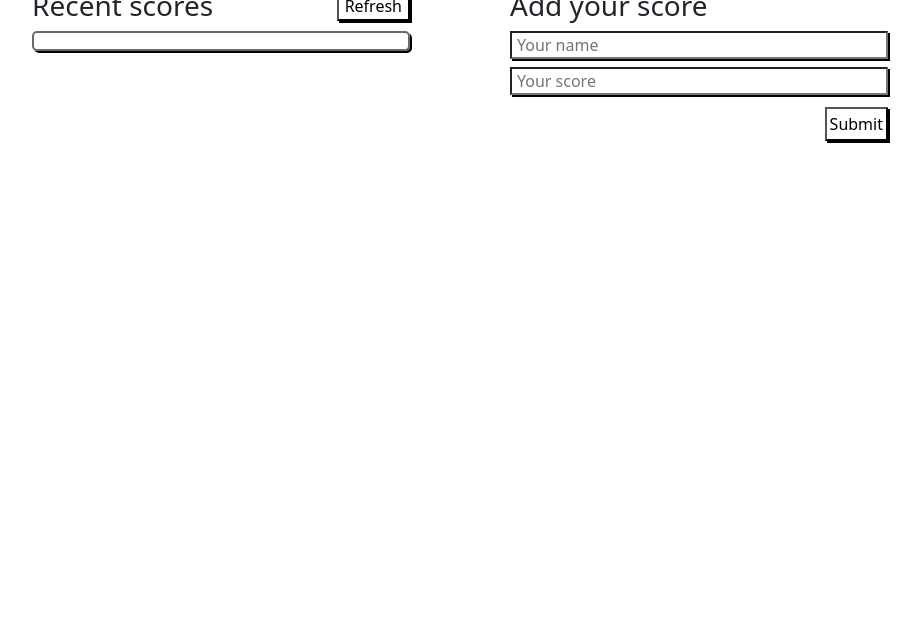
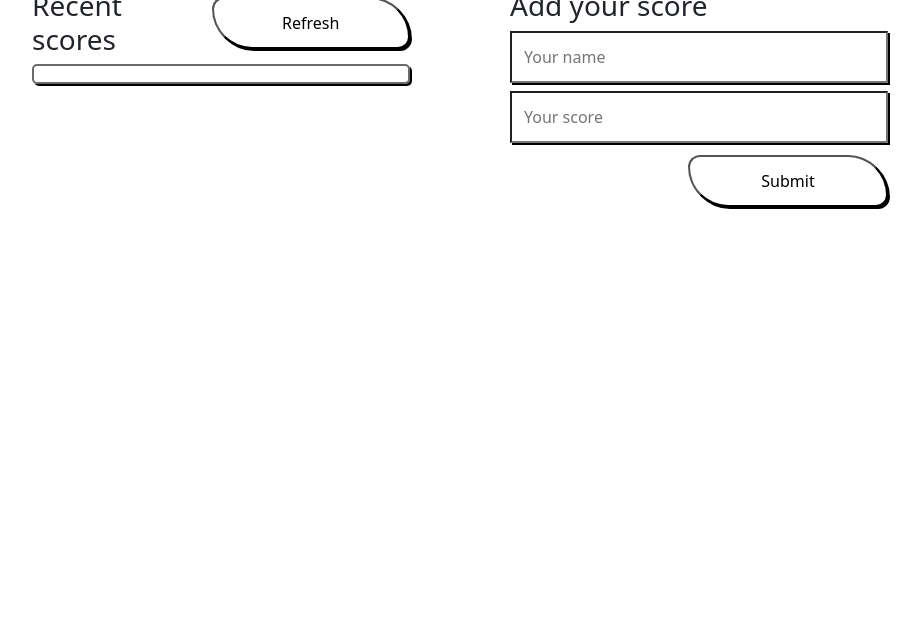
Before and after one commit to fortuneonyeka/LeaderBoard-project, a website built with webpack: page src/index.html in a window 1280 px wide. Shown: the part 175-800 px from the top of the page, without its empty margins (68-989 px from the left). Built offline with nearby package versions, Linux system fonts and the light colour scheme; no server answers.

Commit message:
add border radius to the buttons and padding to the input and list items

```diff
--- a/src/style.css
+++ b/src/style.css
@@ -14,7 +14,8 @@ body {
 
 li {
   list-style: none;
-  padding: 12px;
+  padding: 20px;
+  font-size: 30px;
 }
 
 li:hover {
@@ -32,7 +33,8 @@ input {
   margin-bottom: 20px;
   line-height: 20px;
   font-size: 16px;
-  padding: 0 5px;
+  padding: 12px;
+  font-size: 30px;
   width: 100%;
   box-sizing: border-box;
   box-shadow: 2px 2px black;
@@ -81,6 +83,9 @@ li:nth-child(odd) {
   color: black;
   box-shadow: 2px 2px black;
   margin-top: 12px;
+  border-radius: 15px 50px;
+  padding: 12px;
+  width: 200px;
 }
 
 #refresh {
@@ -88,6 +93,9 @@ li:nth-child(odd) {
   background-color: white;
   box-shadow: 2px 2px black;
   margin-bottom: 7px;
+  border-radius: 15px 50px;
+  padding: 12px;
+  width: 200px;
 }
 
 .hidden {
```
